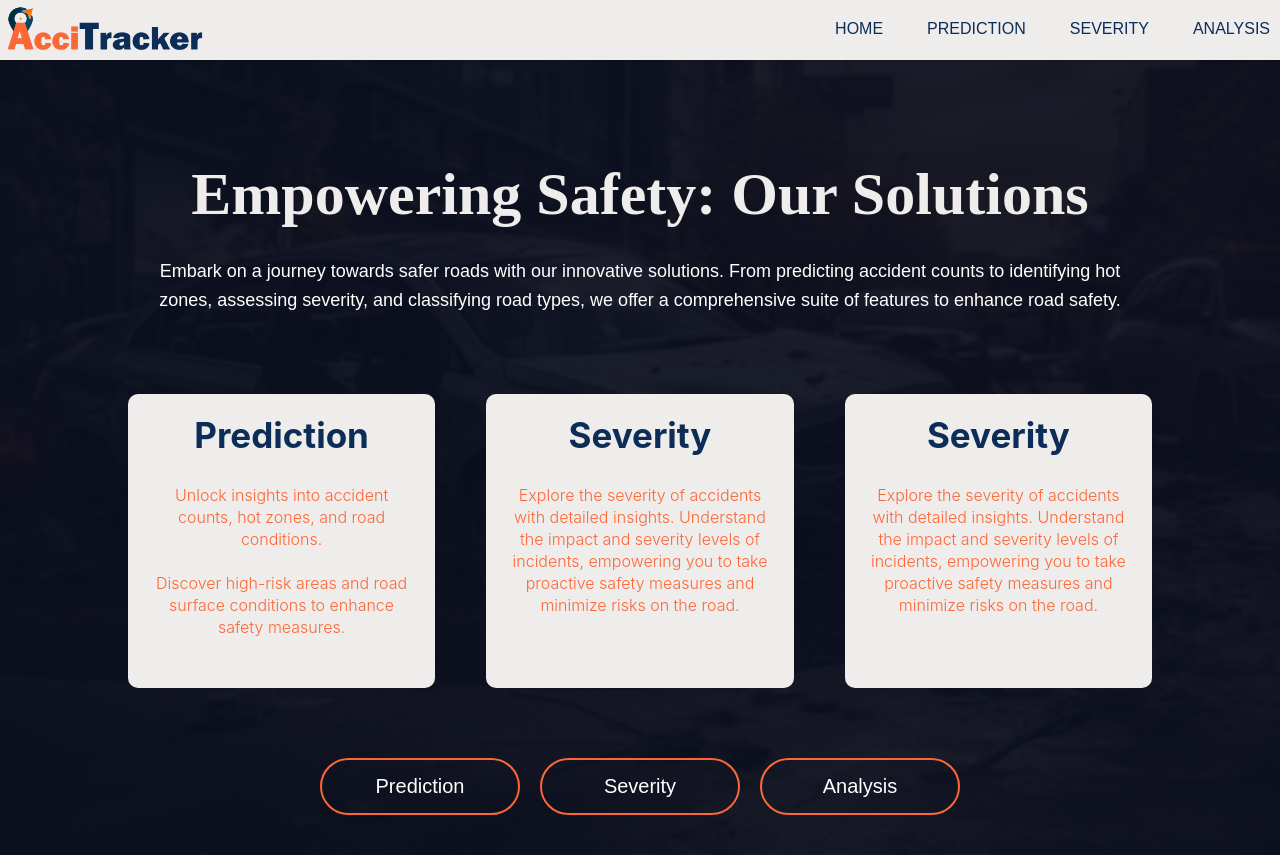
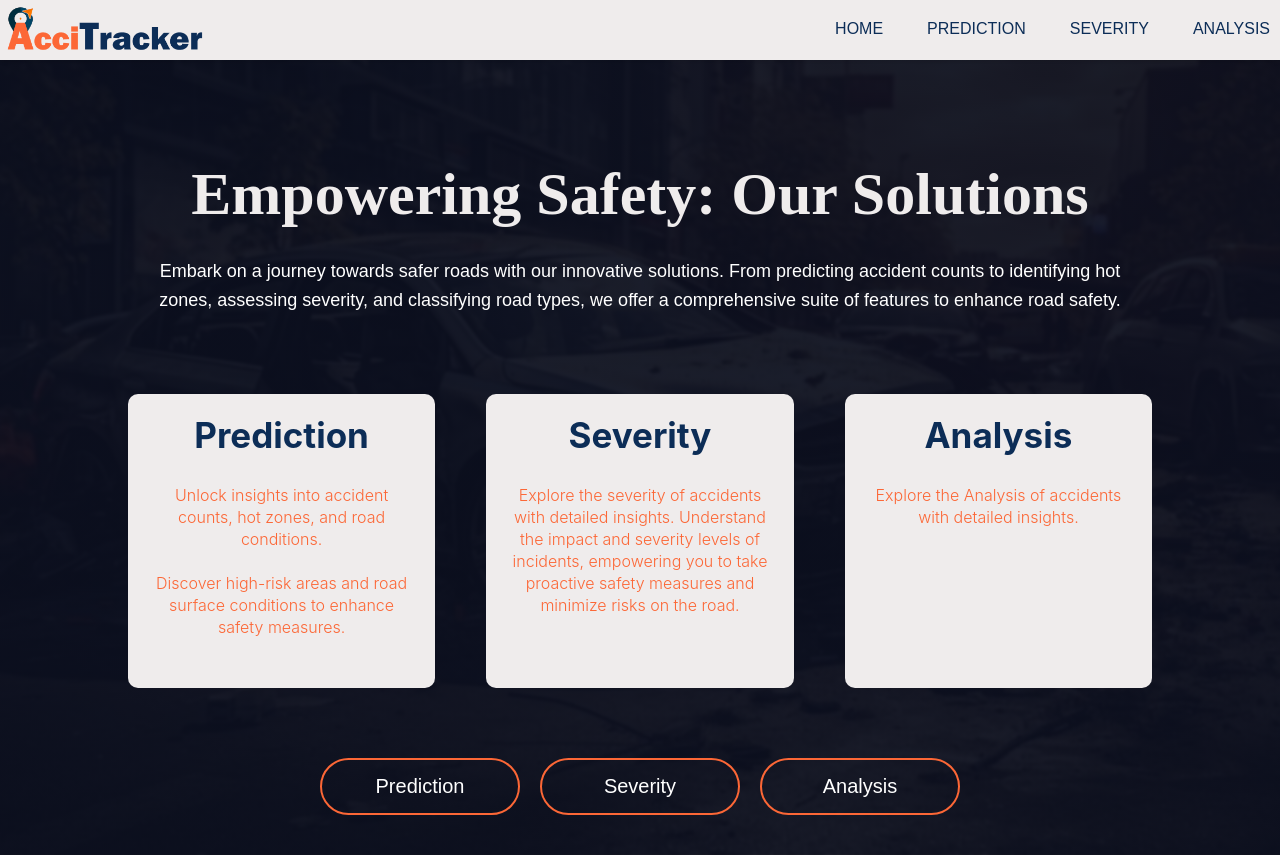
Before and after one commit to Inupa6677/DSGP-GROUP-9, a Flask app: page /home_page in a window 1280 px wide. Run offline with Flask 3, Linux system fonts and the light colour scheme; parts of the project's set-up code (start-up, migrations or seed data) failed here and were passed over.

Commit message:
final changes in some files

```diff
--- a/connecting model/main.py
+++ b/connecting model/main.py
@@ -438,8 +438,7 @@ def load_model(filename):
 model = load_model(MODEL_FILENAME)
 
 # Load  prediction models
-with open('countpredictionDTlastFinal.pkl', 'rb') as file:
-    best_model = pickle.load(file)
+
 
 with open('road_surface_model.pkl', 'rb') as file:
     loaded_model = pickle.load(file)
@@ -605,6 +604,14 @@ Weather_condition_mapping = {
     'Snowing + high winds': 5,
 }
 
+Road_type_mapping = {
+    'Dual carriageway': 0,
+    'Single carriageway': 3,
+    'One way street': 1,
+    'Roundabout': 2,
+    'Slip road': 4,
+}
+
 Light_condition_mapping = {
     'Daylight': 4,
     'Darkness - lights lit': 1,
@@ -761,26 +768,29 @@ def home():
 
         # Make predictions
         predictions = model.predict([input_values])
+        import numpy as np
+
+        # Assuming `predictions` is a NumPy array containing the predicted values
+        rounded_predictions = np.round(predictions)
         print("Mapped Input Values:", input_values)
 
         # Pass the form data to road_type_prediction
-        prediction_2 = road_type_prediction(request.form['Weather conditions'], request.form['Light conditions'])
+        prediction_2 = road_type_prediction(request.form['Weather conditions'], request.form['Light conditions'], request.form['Road Type'])
 
         global coordinates
 
         # Pass the raw district string and predictions to the template
-        return render_template('aaa.html', predictions=[predictions, road_condition_mapping_inverse[prediction_2[0]]],
+        return render_template('aaa.html', predictions=[rounded_predictions, road_condition_mapping_inverse[prediction_2[0]]],
                                data=coordinates)
     return render_template('aaa.html', predictions=None, district=None)
 
 
-def road_type_prediction(weather_condition, light_condition):
-    road_type = 3
+def road_type_prediction(weather_condition, light_condition, road_type):
     accident_severity = 3
     input_data = [
         Weather_condition_mapping[weather_condition],
         Light_condition_mapping[light_condition],
-        road_type,
+        Road_type_mapping[road_type],
         accident_severity
     ]
 
--- a/connecting model/static/jsFiles/aaa.js
+++ b/connecting model/static/jsFiles/aaa.js
@@ -455,11 +455,12 @@ $(document).ready(function() {
     // Initialize Select2 for the Month dropdown
     $('#month-dropdown').select2();
     // Repeat for other specific dropdowns by ID
-    $('#hour-dropdown').select2(); // Assuming you've given an ID to the "Hour of the day" dropdown
-    $('#day-dropdown').select2(); // Assuming you've given an ID to the "Day of the week" dropdown
+    $('#hour-dropdown').select2();
+    $('#day-dropdown').select2();
     $('#district-dropdown').select2(); // Already has an ID in your given form
     $('#weather_conditions_id').select2(); // This one too
     $('#light_conditions_id').select2(); // And this one
+    $('#Road_Type_id').select2();
 
     // Clear default values when the page is refreshed
     $(window).on('beforeunload', function() {
--- a/connecting model/templates/homepage.html
+++ b/connecting model/templates/homepage.html
@@ -48,10 +48,10 @@
                 </div>
 
                 <div class="offers-col" style="margin-bottom: 30px;">
-                    <h2>Severity</h2>
+                    <h2>Analysis</h2>
                     <br>
                     <p style="margin-bottom: 20px; font-size: 16px;">
-                    Explore the severity of accidents with detailed insights. Understand the impact and severity levels of incidents, empowering you to take proactive safety measures and minimize risks on the road.
+                    Explore the Analysis of accidents with detailed insights.
                     </p>
                 </div>
             </div>
```
Also changed, not shown: connecting model/templates/aaa.html (+9 -1 lines), 1 other file.
